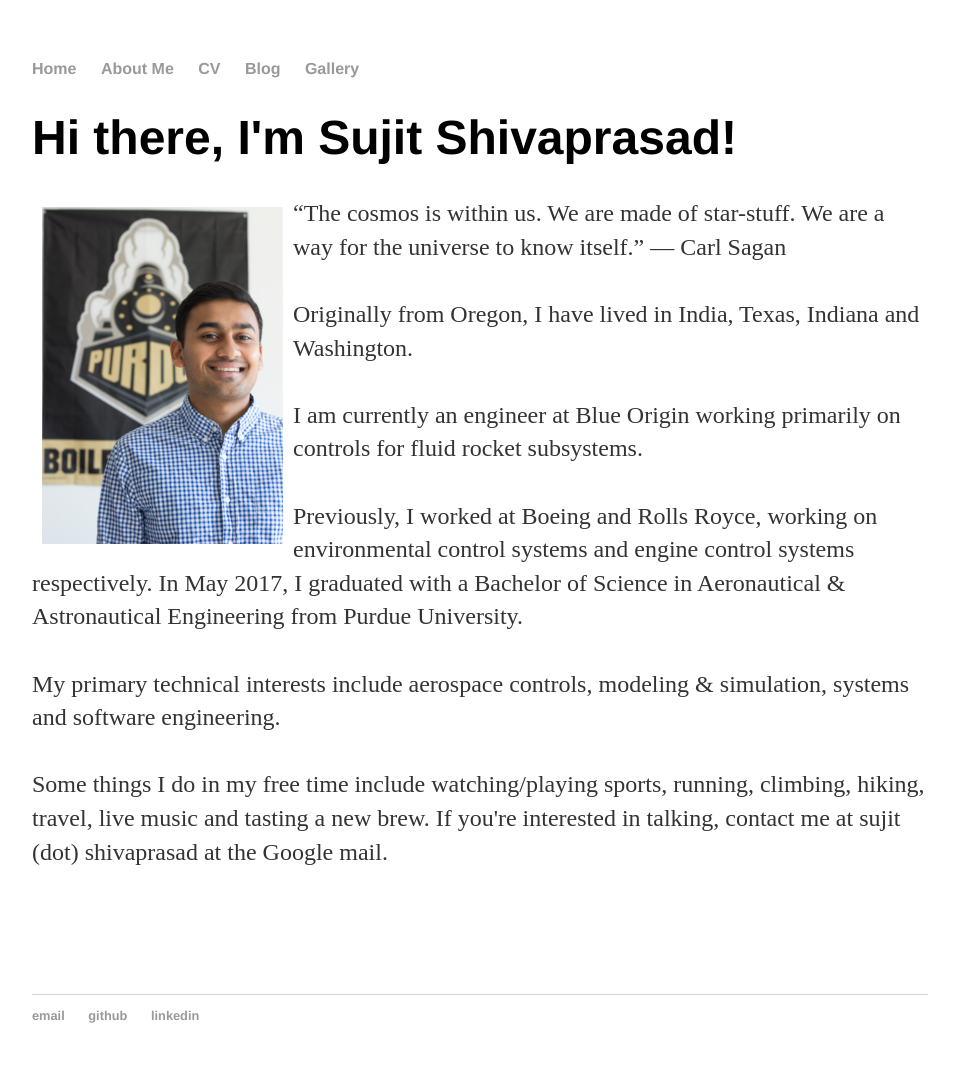
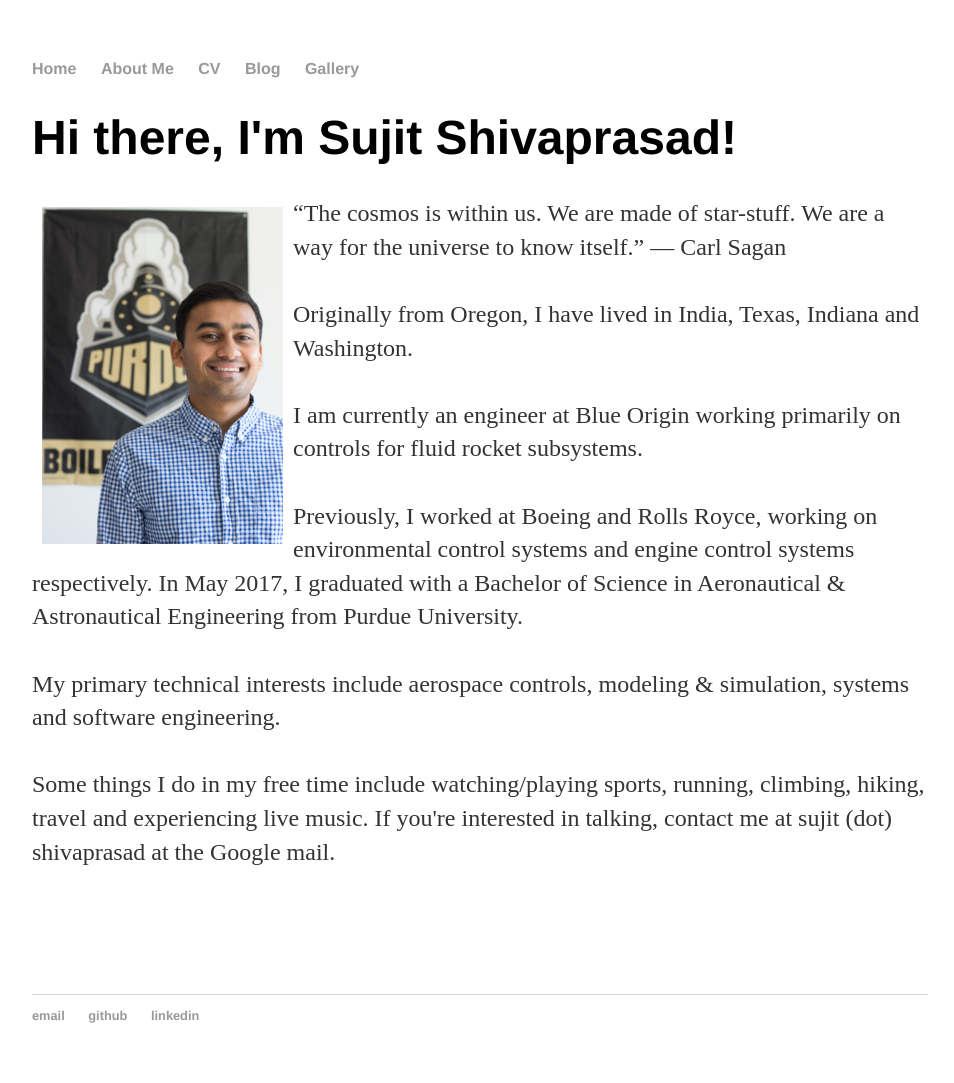
Before and after one commit to sujitshivaprasad/sujitshivaprasad.github.io, a Jekyll site: the page built from index.html, in a window 1280 px wide. Shown: the whole page, without its empty margins (160-1114 px from the left). Built offline with Jekyll 4.4.1, drawn with Linux system fonts in a browser that asks for light colours.

Commit message:
Update index.html

```diff
--- a/index.html
+++ b/index.html
@@ -20,7 +20,7 @@ title: Sujit Shivaprasad, Aerospace Engineer
 	My primary technical interests include aerospace controls, modeling & simulation, systems and software engineering.
 	<br>
 	<br>
-	Some things I do in my free time include watching/playing sports, running, climbing, hiking, travel, live music and tasting a new brew. If you're interested in talking, contact me at sujit (dot) shivaprasad at the Google mail.
+	Some things I do in my free time include watching/playing sports, running, climbing, hiking, travel and experiencing live music. If you're interested in talking, contact me at sujit (dot) shivaprasad at the Google mail.
 	<br>
 	<br>
 	<br>
```
